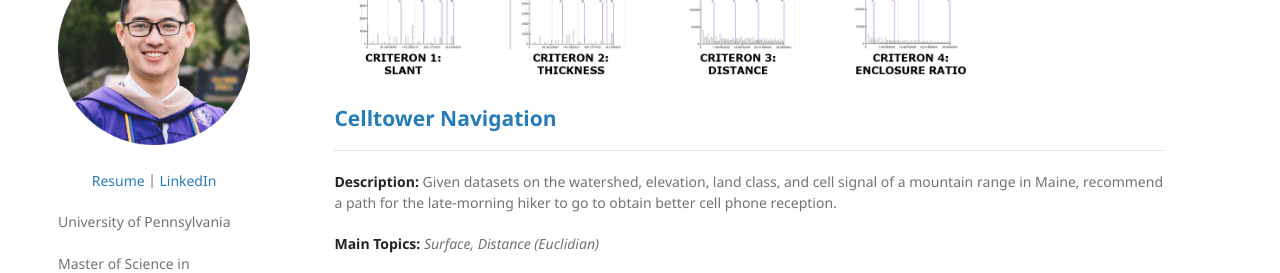
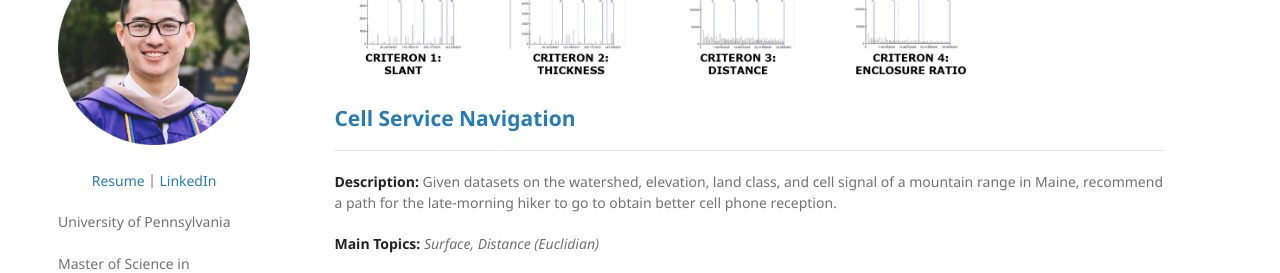
Before and after one commit to paulslin/paulslin.github.io, a Jekyll site: the page built from posts/GIS_works.md, in a window 1280 px wide and 900 px high, scrolled down 2038 px. Shown: the part 156-429 px from the top of the window. Built offline with Jekyll 4.4.1, drawn with Linux system fonts in a browser that asks for light colours; our own code applies the rules of GitHub Pages for plain Markdown files.

Commit message:
Update GIS_works.md

```diff
--- a/posts/GIS_works.md
+++ b/posts/GIS_works.md
@@ -22,7 +22,7 @@
 <p align = "center"><img src="https://github.com/paulslin/paulslin.github.io/blob/main/images/GIS/handwriting_thumbnail.PNG?raw=true"></p>
 <p align = "center"><img src="https://github.com/paulslin/paulslin.github.io/blob/main/images/GIS/handwriting_flow.PNG?raw=true"></p>
 
-## <a href="/pdf/celltower_presentation.pdf"> Celltower Navigation </a>
+## <a href="/pdf/celltower_presentation.pdf"> Cell Service Navigation </a>
 ---
 **Description:** Given datasets on the watershed, elevation, land class, and cell signal of a mountain range in Maine, recommend a path for the late-morning hiker to go to obtain better cell phone reception.
 
```
